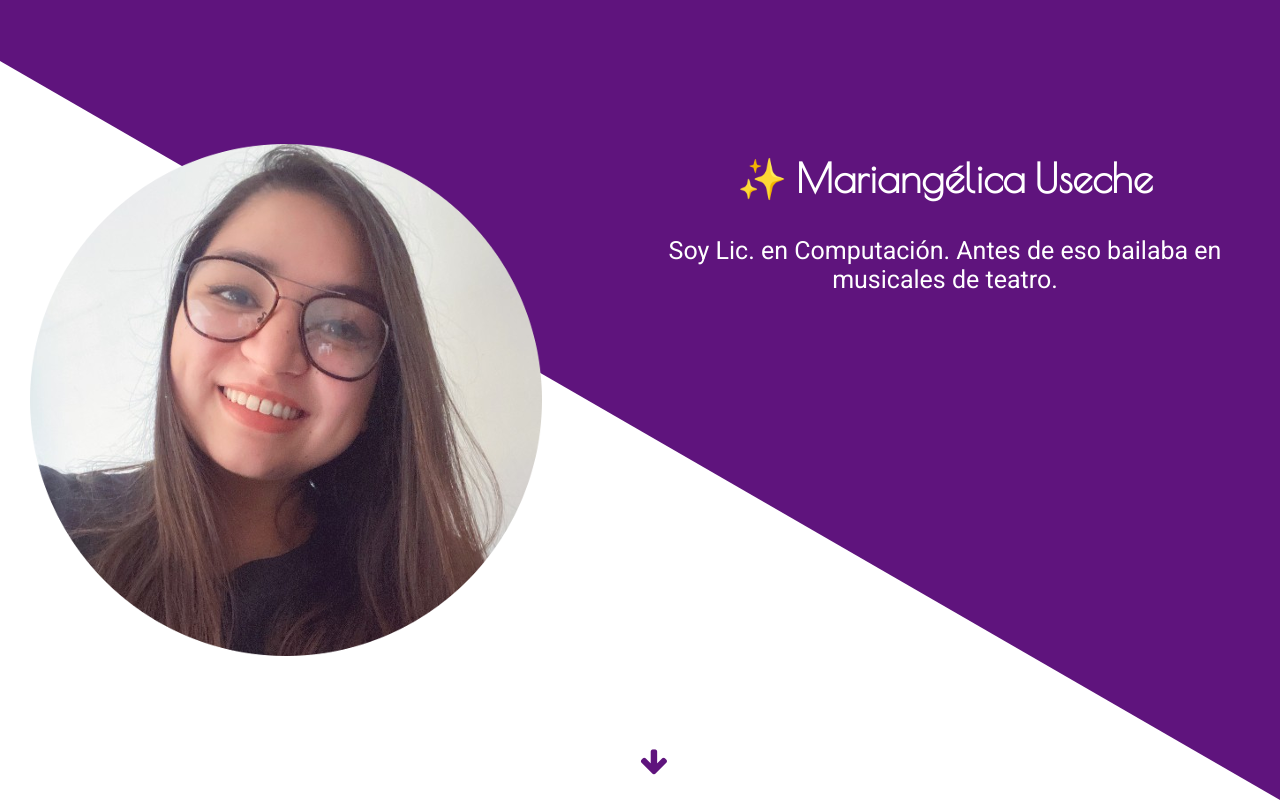
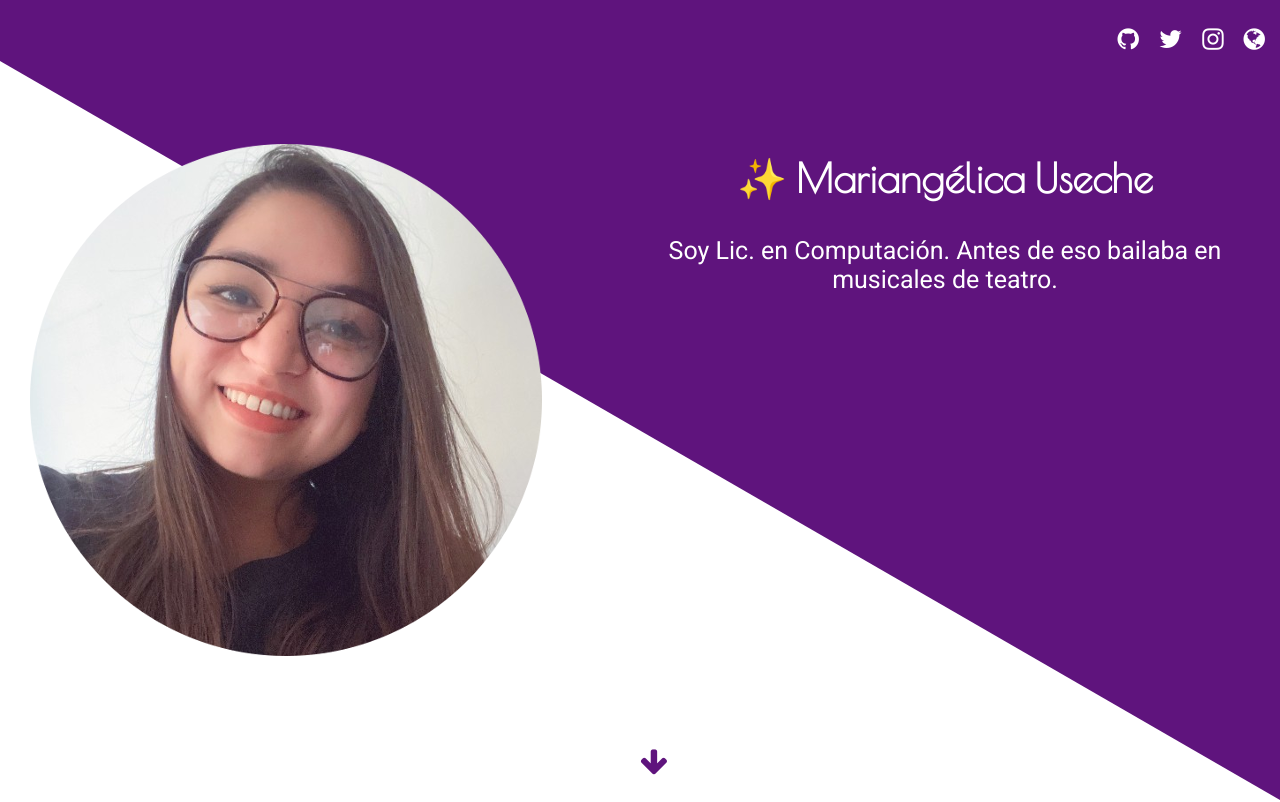
Before and after one commit to musartedev/vue-fun-facts, a Vue app: page / in a window 1280 px wide. Shown: the top 802 px of the page. Built offline with nearby package versions, Linux system fonts and the light colour scheme.

Commit message:
Add social navbar

```diff
--- a/src/App.vue
+++ b/src/App.vue
@@ -1,4 +1,6 @@
 <template>
+  <div>
+    <social-nav />
     <section>
       <div v-for="fact in facts" class="content" :key="`fact-${fact.id}`" :id="`fact-${fact.id}`">
         <component :is="fact.image" />
@@ -8,13 +10,20 @@
         </div>
       </div>
       <a class="arrow" :href="nextTarget ? `#fact-${nextTarget}` : null">
-      <i @click="updateNextTarget"  class="fa fa-arrow-down" aria-hidden="true"></i>
+        <i
+          @click="updateNextTarget"
+          :class="`fa fa-${nextTarget === facts.length ? 'arrow-up' : 'arrow-down'}`"
+          aria-hidden="true"
+        ></i>
       </a>
       <div class="skewed"></div>
     </section>
+  </div>
 </template>
 
 <script>
+import SocialNav from '@/components/SocialNav.vue';
+
 import YogaImage from '@/assets/yoga.svg';
 import Programmer from '@/assets/programmer.svg';
 import Emigrant from '@/assets/emigrant.svg';
@@ -27,6 +36,7 @@ export default {
     Programmer,
     Emigrant,
     ProfileImage,
+    SocialNav,
   },
   data() {
     return {
--- /dev/null
+++ b/src/components/SocialNav.vue
@@ -0,0 +1,63 @@
+<template>
+  <nav>
+    <ul class="social-nav">
+      <li v-for="s in socialNetworks" :key="s.name">
+        <a :href="s.link" target="_blank"
+          ><i :class="`fa fa-${s.iconClassName}`"
+        /></a>
+      </li>
+    </ul>
+  </nav>
+</template>
+
+<script>
+export default {
+  data() {
+    return {
+      socialNetworks: [
+        {
+          name: 'github',
+          iconClassName: 'github',
+          link: 'https://github.com/musenberg404',
+        },
+        {
+          name: 'twitter',
+          iconClassName: 'twitter',
+          link: 'https://twitter.com/musartedev',
+        },
+        {
+          name: 'instagram',
+          iconClassName: 'instagram',
+          link: 'https://instagram.com/musarte.dev',
+        },
+        {
+          name: 'blog',
+          iconClassName: 'globe',
+          link: 'https://musarte.dev/',
+        },
+      ],
+    };
+  },
+};
+</script>
+
+<style scoped>
+.social-nav {
+  position: fixed;
+  top: 0;
+  right: 15px;
+  z-index: 3;
+  font-size: 25px;
+  display: flex;
+  list-style: none;
+}
+
+.social-nav a {
+  color: white;
+}
+
+.social-nav li {
+  margin-left: 20px;
+}
+
+</style>
```
Lines whose indentation alone changed are shown as unchanged.
